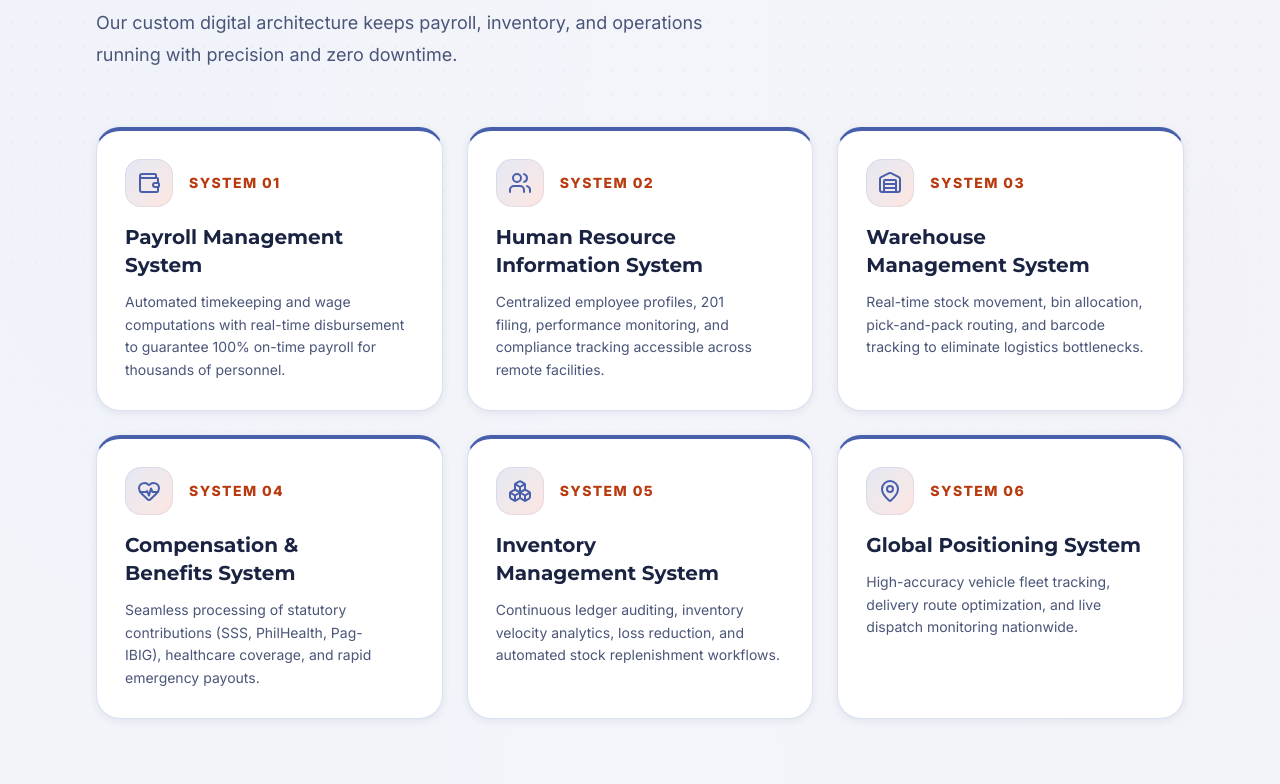
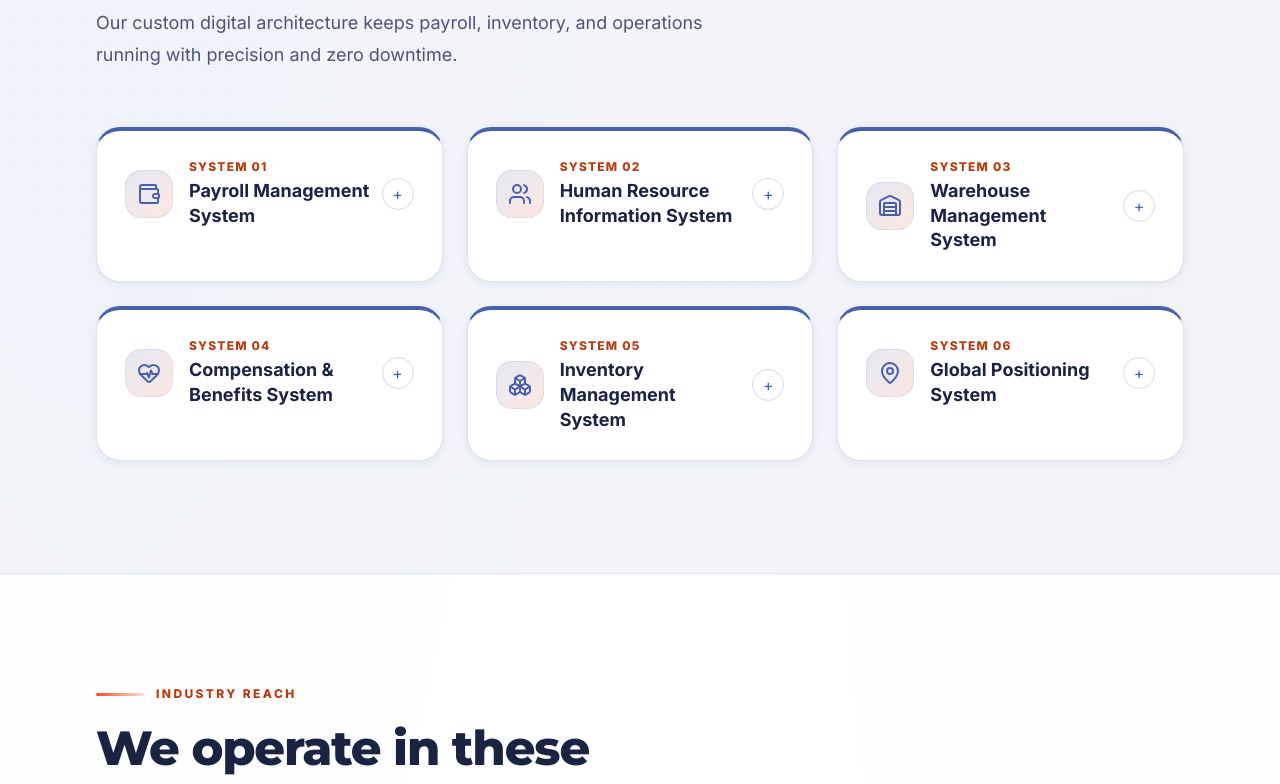
Before and after one commit to isturiscedrick/EQISI, a React (Vite) app in the folder vite-react-template/: page /services in a window 1280 px wide. Shown: the part 980-1764 px from the top of the page. Built offline with nearby package versions, Linux system fonts and the light colour scheme.

Commit message:
Add expandable service system cards

```diff
--- a/vite-react-template/src/pages/ServicesPage.tsx
+++ b/vite-react-template/src/pages/ServicesPage.tsx
@@ -62,20 +62,28 @@ export function Component() {
             const Icon = systemIcon(name)
             return (
               <Reveal key={name} delay={(i % 3) * 100} className="h-full">
-                <div className={cn(card, 'border-t-4 border-t-primary')}>
-                  <div className="flex items-center gap-4">
-                    <span className={iconTile}>
-                      <Icon aria-hidden="true" className="size-6" />
+                <details className={cn(card, 'group/service motion-border border-t-4 border-t-primary open:shadow-elevated')}>
+                  <summary className="flex cursor-pointer list-none items-center justify-between gap-3 rounded-xl outline-none focus-visible:ring-2 focus-visible:ring-primary focus-visible:ring-offset-4 [&::-webkit-details-marker]:hidden">
+                    <span className="flex min-w-0 items-center gap-4">
+                      <span className={iconTile}>
+                        <Icon aria-hidden="true" className="size-6" />
+                      </span>
+                      <span className="min-w-0">
+                        <span className="block text-xs font-extrabold tracking-widest text-warning">SYSTEM {String(i + 1).padStart(2, '0')}</span>
+                        <span className="mt-1 block text-base font-bold leading-snug text-fg sm:text-lg">{name}</span>
+                      </span>
                     </span>
-                    <span className="text-sm font-extrabold tracking-widest text-warning">
-                      SYSTEM {String(i + 1).padStart(2, '0')}
-                    </span>
+                    <span aria-hidden="true" className="grid size-8 shrink-0 place-items-center rounded-full border border-border text-primary transition-transform duration-300 group-open/service:rotate-45">+</span>
+                  </summary>
+                  <div className="service-card-content">
+                    <p className="mt-5 border-t border-border pt-4 text-sm leading-relaxed text-fg-muted">
+                      {systemDetails[name] ?? 'Enterprise-grade software designed to optimize productivity and eliminate operational friction.'}
+                    </p>
+                    <Link to="/contacts" className="mt-4 inline-flex items-center gap-2 text-sm font-bold text-primary underline-offset-4 hover:underline">
+                      Discuss this system <ArrowRight aria-hidden="true" className="size-4" />
+                    </Link>
                   </div>
-                  <h3 className="mt-4 text-xl font-bold text-fg">{name}</h3>
-                  <p className="mt-3 text-sm leading-relaxed text-fg-muted">
-                    {systemDetails[name] ?? 'Enterprise-grade software designed to optimize productivity and eliminate operational friction.'}
-                  </p>
-                </div>
+                </details>
               </Reveal>
             )
           })}
```
